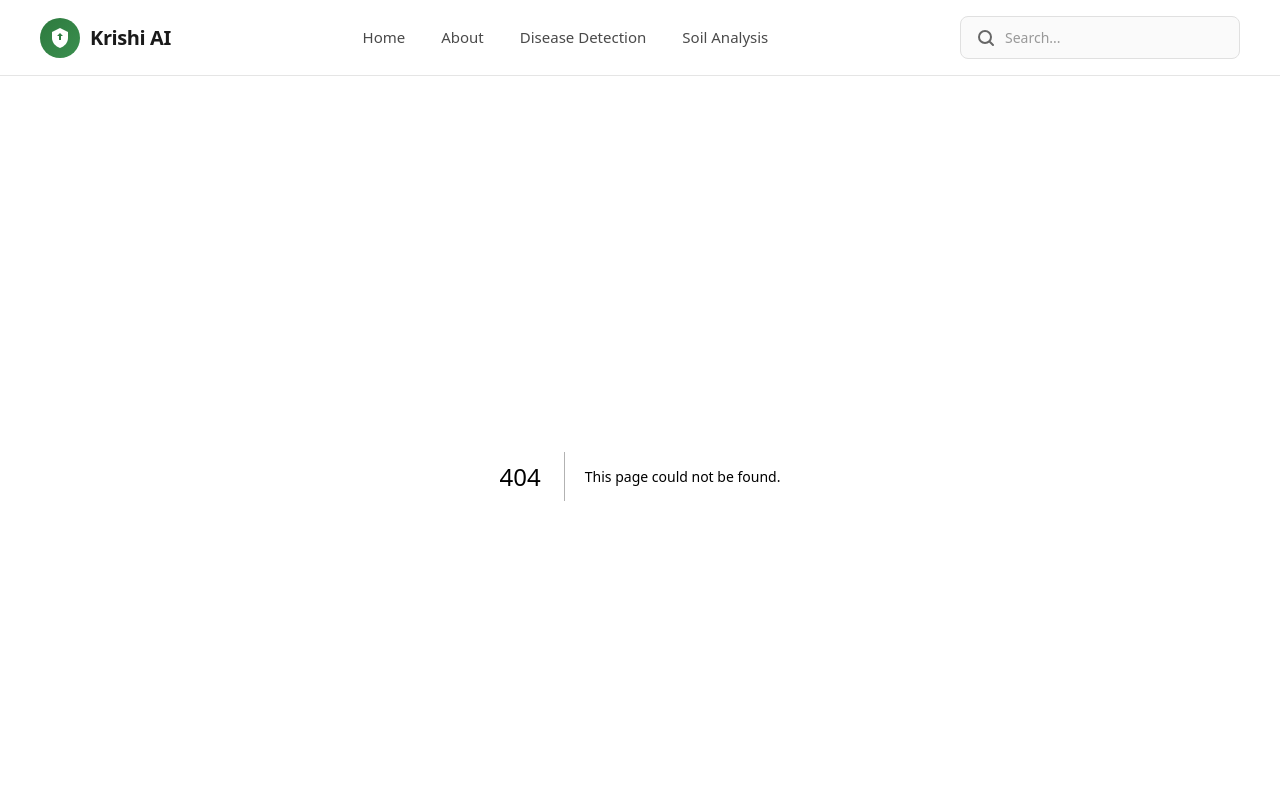
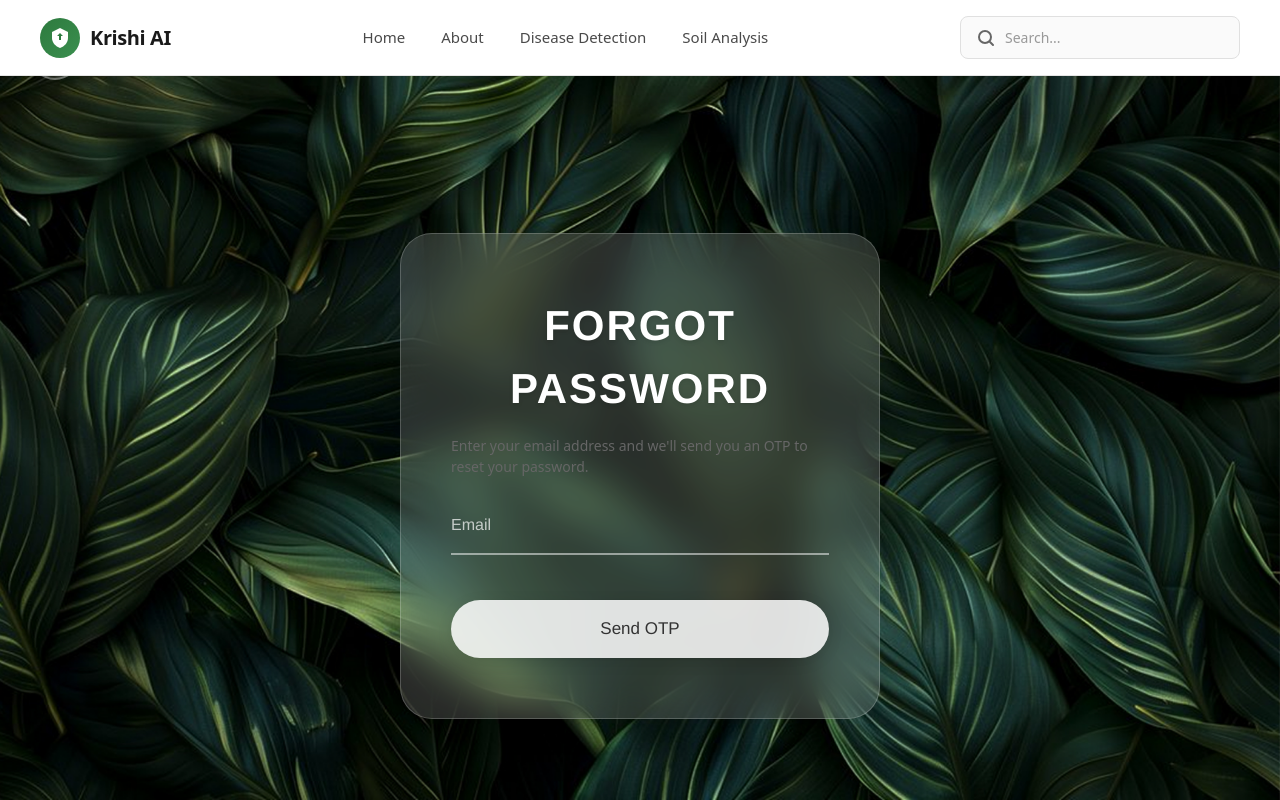
Before and after one commit to sarthak-dhungel/Final_Year_Project_2432719, a Next.js app in the folder frontend/: page /forgot-password in a window 1280 px wide. Before the commit this address had no page. Shown: the top 800 px of the page. Built offline with nearby package versions, Linux system fonts and the light colour scheme; no server answers.

Commit message:
Adding forgot password page with 3-step OTP flow

```diff
--- /dev/null
+++ b/frontend/src/app/forgot-password/page.js
@@ -0,0 +1,293 @@
+'use client';
+
+import { useState } from 'react';
+import { useRouter } from 'next/navigation';
+import Image from 'next/image';
+import styles from '../signup/signup.module.css'; // Using signup styles for consistent theme
+
+export default function ForgotPasswordPage() {
+  const router = useRouter();
+  const [step, setStep] = useState(1); // 1: Email, 2: OTP, 3: New Password
+  const [email, setEmail] = useState('');
+  const [otp, setOtp] = useState('');
+  const [newPassword, setNewPassword] = useState('');
+  const [confirmPassword, setConfirmPassword] = useState('');
+  const [isLoading, setIsLoading] = useState(false);
+  const [error, setError] = useState('');
+  const [success, setSuccess] = useState('');
+
+  const API_URL = process.env.NEXT_PUBLIC_API_URL || 'http://localhost:8000';
+
+  // Step 1: Request OTP
+  const handleRequestOTP = async (e) => {
+    e.preventDefault();
+    setIsLoading(true);
+    setError('');
+    setSuccess('');
+
+    try {
+      const response = await fetch(`${API_URL}/auth/forgot-password`, {
+        method: 'POST',
+        headers: { 'Content-Type': 'application/json' },
+        body: JSON.stringify({ email })
+      });
+
+      const data = await response.json();
+
+      if (!response.ok) {
+        throw new Error(data.detail || 'Failed to send OTP');
+      }
+
+      setSuccess('OTP sent to your email!');
+      setTimeout(() => {
+        setStep(2);
+        setSuccess('');
+      }, 1500);
+    } catch (err) {
+      setError(err.message || 'Email not found or server error');
+    } finally {
+      setIsLoading(false);
+    }
+  };
+
+  // Step 2: Verify OTP
+  const handleVerifyOTP = async (e) => {
+    e.preventDefault();
+    setIsLoading(true);
+    setError('');
+    setSuccess('');
+
+    try {
+      const response = await fetch(`${API_URL}/auth/verify-otp`, {
+        method: 'POST',
+        headers: { 'Content-Type': 'application/json' },
+        body: JSON.stringify({ email, otp })
+      });
+
+      const data = await response.json();
+
+      if (!response.ok) {
+        throw new Error(data.detail || 'Invalid OTP');
+      }
+
+      setSuccess('OTP verified!');
+      setTimeout(() => {
+        setStep(3);
+        setSuccess('');
+      }, 1000);
+    } catch (err) {
+      setError(err.message || 'Invalid or expired OTP');
+    } finally {
+      setIsLoading(false);
+    }
+  };
+
+  // Step 3: Reset Password
+  const handleResetPassword = async (e) => {
+    e.preventDefault();
+    setIsLoading(true);
+    setError('');
+    setSuccess('');
+
+    if (newPassword !== confirmPassword) {
+      setError('Passwords do not match');
+      setIsLoading(false);
+      return;
+    }
+
+    if (newPassword.length < 6) {
+      setError('Password must be at least 6 characters');
+      setIsLoading(false);
+      return;
+    }
+
+    try {
+      const response = await fetch(`${API_URL}/auth/reset-password`, {
+        method: 'POST',
+        headers: { 'Content-Type': 'application/json' },
+        body: JSON.stringify({ email, otp, new_password: newPassword })
+      });
+
+      const data = await response.json();
+
+      if (!response.ok) {
+        throw new Error(data.detail || 'Failed to reset password');
+      }
+
+      setSuccess('Password reset successful! Redirecting...');
+      setTimeout(() => {
+        router.push('/signin');
+      }, 2000);
+    } catch (err) {
+      setError(err.message || 'Failed to reset password');
+    } finally {
+      setIsLoading(false);
+    }
+  };
+
+  return (
+    <div className={styles.container}>
+      <div className={styles.backgroundImage}>
+        <Image
+          src="/botanical-background.jpg"
+          alt="Botanical background"
+          fill
+          priority
+          style={{ objectFit: 'cover' }}
+          quality={100}
+        />
+      </div>
+
+      <button
+        className={styles.backButton}
+        onClick={() => step === 1 ? router.push('/signin') : setStep(step - 1)}
+        aria-label="Go back"
+      >
+        <svg width="24" height="24" viewBox="0 0 24 24" fill="none" stroke="currentColor" strokeWidth="2">
+          <path d="M19 12H5M12 19l-7-7 7-7" />
+        </svg>
+      </button>
+
+      <div className={styles.card}>
+        <div className={styles.cardContent}>
+          <h1 className={styles.title}>
+            {step === 1 && 'FORGOT PASSWORD'}
+            {step === 2 && 'VERIFY OTP'}
+            {step === 3 && 'RESET PASSWORD'}
+          </h1>
+
+          {error && (
+            <div className={styles.errorMessage}>
+              <svg width="20" height="20" viewBox="0 0 20 20" fill="currentColor">
+                <path fillRule="evenodd" d="M10 18a8 8 0 100-16 8 8 0 000 16zM8.707 7.293a1 1 0 00-1.414 1.414L8.586 10l-1.293 1.293a1 1 0 101.414 1.414L10 11.414l1.293 1.293a1 1 0 001.414-1.414L11.414 10l1.293-1.293a1 1 0 00-1.414-1.414L10 8.586 8.707 7.293z" clipRule="evenodd" />
+              </svg>
+              {error}
+            </div>
+          )}
+
+          {success && (
+            <div className={styles.successMessage}>
+              <svg width="20" height="20" viewBox="0 0 20 20" fill="currentColor">
+                <path fillRule="evenodd" d="M10 18a8 8 0 100-16 8 8 0 000 16zm3.707-9.293a1 1 0 00-1.414-1.414L9 10.586 7.707 9.293a1 1 0 00-1.414 1.414l2 2a1 1 0 001.414 0l4-4z" clipRule="evenodd" />
+              </svg>
+              {success}
+            </div>
+          )}
+
+          {/* Step 1: Enter Email */}
+          {step === 1 && (
+            <form onSubmit={handleRequestOTP} className={styles.form}>
+              <p style={{ color: '#666', marginBottom: '20px', fontSize: '14px' }}>
+                Enter your email address and we'll send you an OTP to reset your password.
+              </p>
+
+              <div className={styles.inputGroup}>
+                <input
+                  type="email"
+                  placeholder="Email"
+                  value={email}
+                  onChange={(e) => setEmail(e.target.value)}
+                  required
+                  className={styles.inputField}
+                  disabled={isLoading}
+                />
+              </div>
+
+              <button
+                type="submit"
+                className={styles.submitButton}
+                disabled={isLoading}
+              >
+                {isLoading ? 'Sending OTP...' : 'Send OTP'}
+              </button>
+            </form>
+          )}
+
+          {/* Step 2: Enter OTP */}
+          {step === 2 && (
+            <form onSubmit={handleVerifyOTP} className={styles.form}>
+              <p style={{ color: '#666', marginBottom: '20px', fontSize: '14px' }}>
+                Enter the 6-digit OTP sent to <strong>{email}</strong>
+              </p>
+
+              <div className={styles.inputGroup}>
+                <input
+                  type="text"
+                  placeholder="Enter OTP"
+                  value={otp}
+                  onChange={(e) => setOtp(e.target.value.replace(/\D/g, '').slice(0, 6))}
+                  required
+                  maxLength={6}
+                  className={styles.inputField}
+                  disabled={isLoading}
+                  style={{ textAlign: 'center', fontSize: '24px', letterSpacing: '8px' }}
+                />
+              </div>
+
+              <button
+                type="submit"
+                className={styles.submitButton}
+                disabled={isLoading || otp.length !== 6}
+              >
+                {isLoading ? 'Verifying...' : 'Verify OTP'}
+              </button>
+
+              <button
+                type="button"
+                onClick={handleRequestOTP}
+                className={styles.forgotPassword}
+                disabled={isLoading}
+                style={{ marginTop: '10px', cursor: 'pointer' }}
+              >
+                Resend OTP
+              </button>
+            </form>
+          )}
+
+          {/* Step 3: Reset Password */}
+          {step === 3 && (
+            <form onSubmit={handleResetPassword} className={styles.form}>
+              <p style={{ color: '#666', marginBottom: '20px', fontSize: '14px' }}>
+                Enter your new password
+              </p>
+
+              <div className={styles.inputGroup}>
+                <input
+                  type="password"
+                  placeholder="New Password"
+                  value={newPassword}
+                  onChange={(e) => setNewPassword(e.target.value)}
+                  required
+                  minLength={6}
+                  className={styles.inputField}
+                  disabled={isLoading}
+                />
+              </div>
+
+              <div className={styles.inputGroup}>
+                <input
+                  type="password"
+                  placeholder="Confirm Password"
+                  value={confirmPassword}
+                  onChange={(e) => setConfirmPassword(e.target.value)}
+                  required
+                  minLength={6}
+                  className={styles.inputField}
+                  disabled={isLoading}
+                />
+              </div>
+
+              <button
+                type="submit"
+                className={styles.submitButton}
+                disabled={isLoading}
+              >
+                {isLoading ? 'Resetting...' : 'Reset Password'}
+              </button>
+            </form>
+          )}
+        </div>
+      </div>
+    </div>
+  );
+}
```
